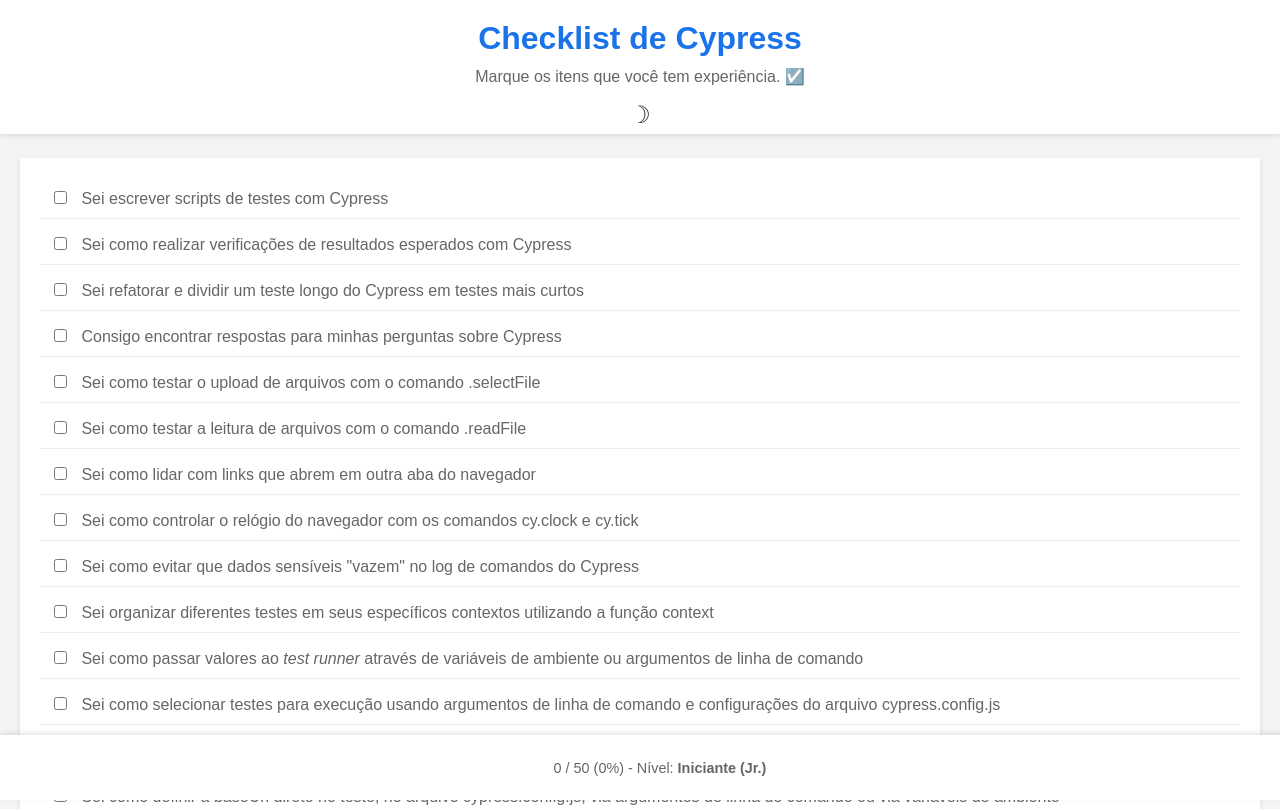
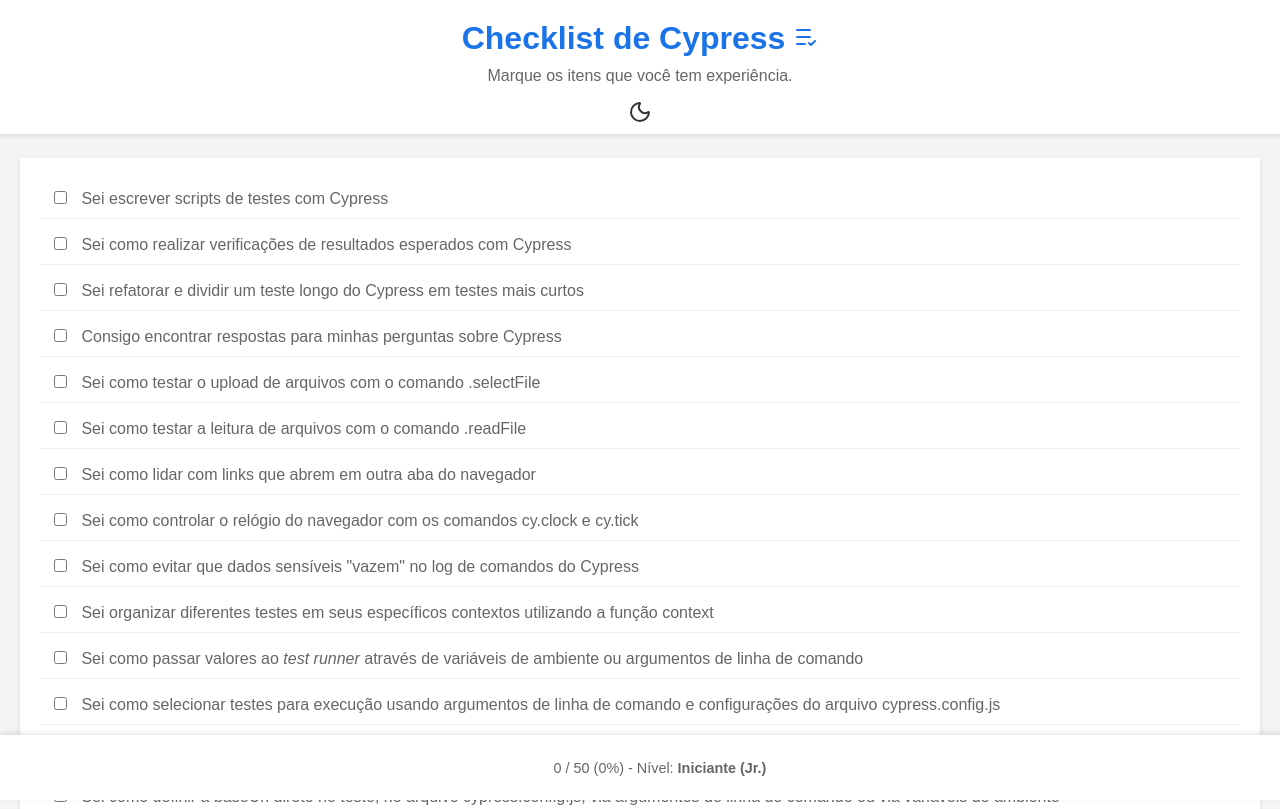
Before and after one commit to wlsf82/cypress-skills-checklist, a website: page src/index.html in a window 1280 px wide. Shown: the top 809 px of the page. Drawn offline with nearby package versions, Linux system fonts and the light colour scheme.

Commit message:
Use lucide icons instead of emojis

```diff
--- a/src/index.html
+++ b/src/index.html
@@ -9,9 +9,12 @@
   </head>
   <body>
     <header>
-      <h1>Checklist de Cypress</h1>
-      <p>Marque os itens que você tem experiência. ☑️</p>
-      <button id="themeToggle">☽</button>
+      <h1>Checklist de Cypress <i data-lucide="list-check"></i></h1>
+      <p>Marque os itens que você tem experiência.</p>
+      <button id="themeToggle" aria-label="theme toggle">
+        <i class="moon" data-lucide="moon"></i>
+        <i class="sun" data-lucide="sun" style="display: none;"></i>
+      </button>
     </header>
     <main>
       <form>
@@ -322,6 +325,10 @@
     <footer>
       <p><span id="checkedCount">0</span> / <span id="totalCount">34</span> (<span id="percentage">0</span>%) - Nível: <strong id="skillLevel"></strong></p>
     </footer>
+    <script src="https://unpkg.com/lucide@latest"></script>
+    <script>
+      lucide.createIcons()
+    </script>
     <script src="script.js"></script>
   </body>
 </html>
--- a/src/script.js
+++ b/src/script.js
@@ -51,6 +51,12 @@
 
 function updateToggleButton(theme) {
   const themeToggle = document.getElementById('themeToggle')
-  themeToggle.textContent = theme === 'dark' ? '☀' : '☽' // Set text as sun for light mode or moon for dark mode
+  const moonIcon = themeToggle.querySelector('.moon')
+  const sunIcon = themeToggle.querySelector('.sun')
+
+  // Show/hide icons based on current theme
+  moonIcon.style.display = theme === 'dark' ? 'none' : 'block'
+  sunIcon.style.display = theme === 'dark' ? 'block' : 'none'
+
   themeToggle.setAttribute('aria-label', theme === 'dark' ? 'Mudar para o tema claro' : 'Mudar para o tema escuro') // Accessibility improvement
 }
--- a/src/style.css
+++ b/src/style.css
@@ -38,7 +38,7 @@
   z-index: 1000; /* Ensure header is above other content */
   box-shadow: 0 2px 5px rgba(0,0,0,0.1);
   background-color: var(--container-bg-color); /* Use variable for background to maintain theme consistency */
-  padding: 20px 0 0 0; /* Add vertical padding for alignment */
+  padding: 20px 0 5px 0; /* Add vertical padding for alignment */
   text-align: center;
 }
 
```
